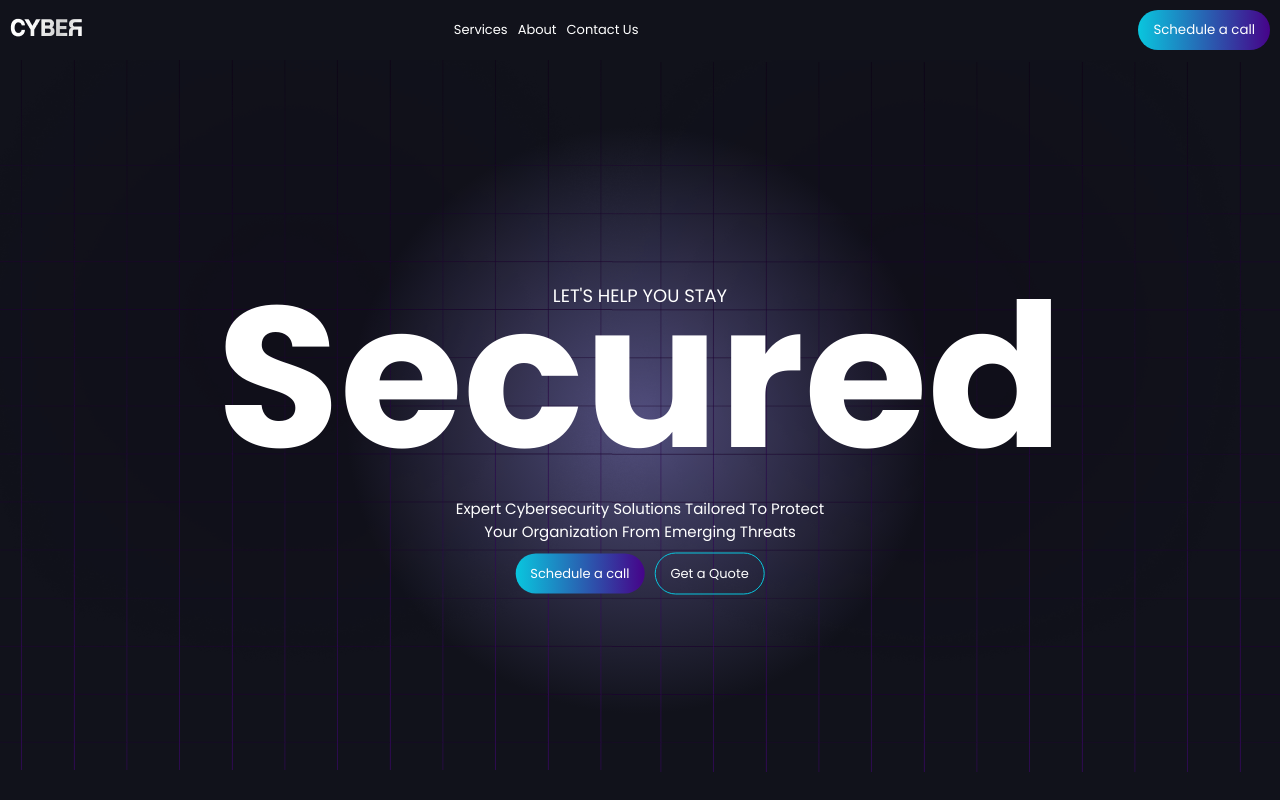
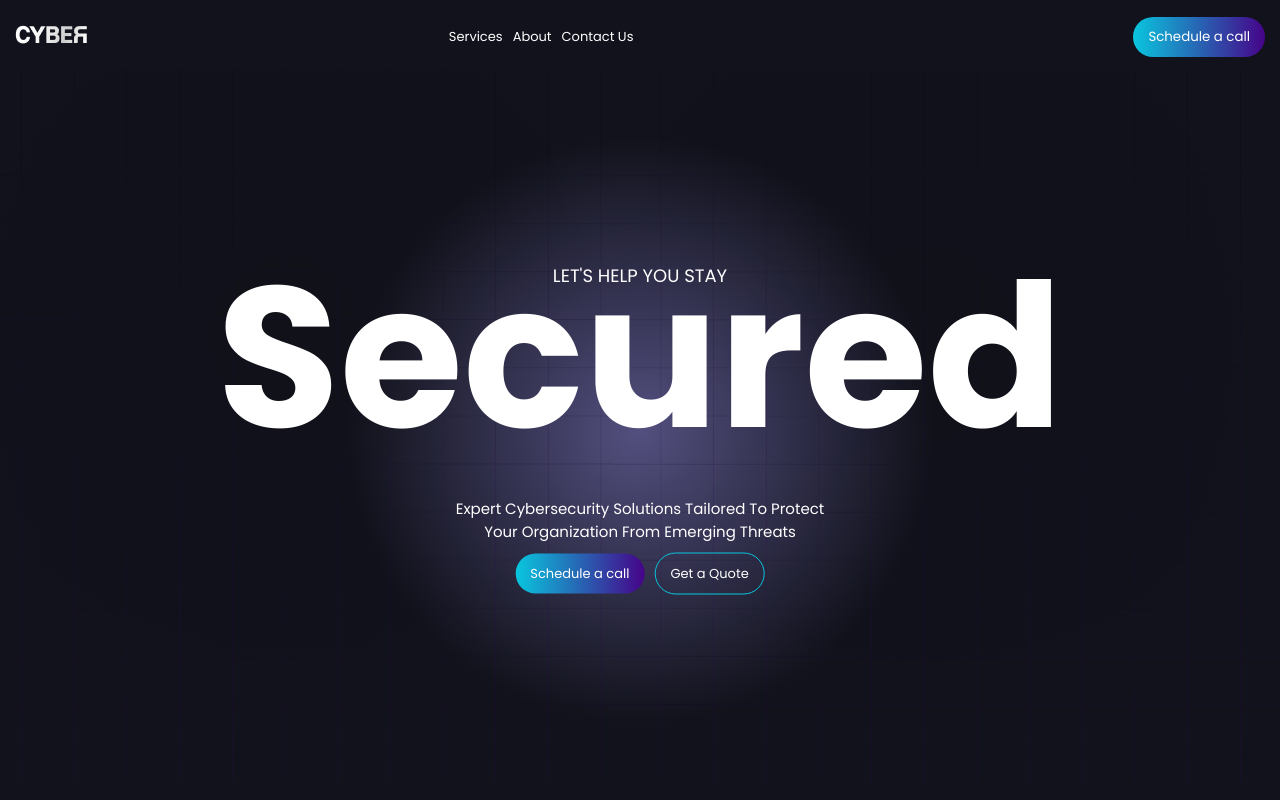
Before and after one commit to Saiyan619/CyberPosture, a React (Vite) app: page / in a window 1280 px wide. Shown: the top 800 px of the page. Built offline with nearby package versions, Linux system fonts and the light colour scheme.

Commit message:
finishing up header/Nav

```diff
--- a/src/components/Nav/Nav.jsx
+++ b/src/components/Nav/Nav.jsx
@@ -1,23 +1,41 @@
 import React from 'react'
 import { useState } from 'react'
 import Hamburger from 'hamburger-react';
+import { motion } from "framer-motion";
+import { useInView } from "react-intersection-observer";
 import './nav.css'
 
 const Nav = () => {
     const [change, setChange] = useState(false)
+      const [ref, InView] = useInView({
+        triggerOnce: false,
+        threshold: 0.2,
+      });
+
     function toggleNav() {
         setChange(!change)
     }
 
 
   return (
-      <nav>
+      <nav >
 
-          <div>
+          <motion.div
+              ref={ref}
+              initial={{ opacity: 0, y: 0 }}
+              animate={InView ? { opacity: 1, y: 2 } : {}}
+              exit={{ opacity: 0, x: 20 }}
+              transition={{ duration: 0.5, delay: 0.6 }}>
               <img src="./Group (4).png" alt="nav logo" />
-          </div>
+          </motion.div>
 
-          <div className={!change ? 'sub_nav_mobile' : 'sub_nav_mobile_active'}>
+          <motion.div
+            ref={ref}
+            initial={{ opacity: 0, y: 0 }}
+            animate={InView ? { opacity: 1, y: 2 } : {}}
+            exit={{ opacity: 0, x: 20 }}
+        transition={{ duration: 0.5, delay: 0.6 }}
+        className={!change ? 'sub_nav_mobile' : 'sub_nav_mobile_active'}>
           <ul>
               <li>Services</li>
               <li>About</li>
@@ -27,7 +45,7 @@ const Nav = () => {
           <div>
               <button className='nav_btn'>Schedule a call</button>
           </div>
-          </div>
+          </motion.div>
 
 
           <div onClick={toggleNav} className="hamburger">
--- a/src/components/Nav/nav.css
+++ b/src/components/Nav/nav.css
@@ -4,7 +4,7 @@ nav{
     justify-content: space-between;
     background-color: #11121B;
     color: white;
-    padding: 10px;
+    padding: 15px;
     font-size: 13px;
 
 }
@@ -18,6 +18,10 @@ ul{
 li{
     list-style: none;
     cursor: pointer;
+}li:hover{
+    list-style: none;
+    cursor: pointer;
+    text-decoration: underline;
 }
 
 .sub_nav_mobile{
@@ -34,6 +38,18 @@ li{
     padding: 10px 15px;
     border-radius: 100px;
     cursor: pointer;
+    transition: .3s;
+  }
+
+.nav_btn:hover{
+    background: linear-gradient(to right, #09C6DE, #460389);
+    border: none;
+    color: white;
+    padding: 10px 15px;
+    border-radius: 100px;
+    cursor: pointer;
+    filter: drop-shadow(0 0 40px #09C6DE);
+    transition: .3s;
   }
 
   .hamburger{
--- a/src/components/header/Header.jsx
+++ b/src/components/header/Header.jsx
@@ -1,43 +1,46 @@
-import React from 'react'
-import './header.css'
+import React from "react";
+import "./header.css";
 import { motion } from "framer-motion";
 import { useInView } from "react-intersection-observer";
 
 const Header = () => {
-
   const [ref, InView] = useInView({
-        triggerOnce: false,
+    triggerOnce: true,
     threshold: 0.2,
   });
 
   return (
-      <div className='header'>
-          <div className='checker_bg_container'>
-              <img className='checker_bg' src="./checkered-bg.png" alt="checker_bg" />
+    <div className="header">
+      <div className="checker_bg_container">
+        <img className="checker_bg" src="./checkered-bg.png" alt="checker_bg" />
       </div>
-          <div className='sub_header'>
-              <div className='header_hero_text_container'>
+      <div className="sub_header">
+        <div className="header_hero_text_container">
           <motion.div
             ref={ref}
             initial={{ opacity: 0, y: 0 }}
-                  animate={InView ? { opacity: 1, y: 20 } : {}}
-                  exit={{ opacity: 0, x: 20 }}
-                  transition={{ duration: 0.5, delay: 0.6 }}    className='sub_header_hero_text_container'>
-                  <span className='header_hero_span'>let's help you stay</span>
+            animate={InView ? { opacity: 1 } : {}}
+            exit={{ opacity: 0}}
+            transition={{ duration: 0.5, delay: 0.6 }}
+            className="sub_header_hero_text_container"
+          >
+            <span className="header_hero_span">let's help you stay</span>
             <h1>Secured</h1>
           </motion.div>
 
-              <p className='header_hero_p'>Expert cybersecurity solutions tailored to protect <br /> your organization from emerging threats</p>
+          <p className="header_hero_p">
+            Expert cybersecurity solutions tailored to protect <br /> your
+            organization from emerging threats
+          </p>
         </div>
 
-          <div className='header_hero_btns_container'>
-              <button className='header_btn_1'>Schedule a call</button>
-              <button className='header_btn_2'>Get a Quote</button>
+        <div className="header_hero_btns_container">
+          <button className="header_btn_1">Schedule a call</button>
+          <button className="header_btn_2">Get a Quote</button>
         </div>
       </div>
+    </div>
+  );
+};
 
-    </div>
-  )
-}
-
-export default Header
+export default Header;
--- a/src/components/header/header.css
+++ b/src/components/header/header.css
@@ -9,6 +9,7 @@
 .checker_bg{
     width: 100%;
     height: 89vh;
+    opacity: .3;
 }
 
 .sub_header{
@@ -17,6 +18,11 @@
     left: 50%;
     transform: translate(-50%,-50%);
     text-align: center;
+}
+.header_hero_p{
+    font-size: 10px;
+    text-transform: capitalize;
+    margin-top: 30px;
 }
 
 .header_btn_1 {
@@ -27,11 +33,32 @@
     border-radius: 100px;
     cursor: pointer;
     font-size: 13px;
+transition: .3s;
+scale: 1;
+  }
+.header_btn_1:hover {
+    background: linear-gradient(to right, #09C6DE, #460389);
+    border: none;
+    color: white;
+    padding: 10px 15px;
+    border-radius: 100px;
+    cursor: pointer;
+    font-size: 13px;
+    filter: drop-shadow(0 0 40px #09C6DE);
+    transition: .2s;
+    scale: 1.1;
   }
 
 .header_btn_2{
     background-color: transparent;
     border: 1px solid#09C6DE;
+    color: white;
+    padding: 10px 15px;
+    border-radius: 100px;
+    cursor: pointer;
+    font-size: 13px;
+}.header_btn_2:hover{
+    background-color: #05a1b6;
     color: white;
     padding: 10px 15px;
     border-radius: 100px;
@@ -113,6 +140,20 @@ h1{
         border-radius: 100px;
         cursor: pointer;
         font-size: 10px;
+    transition: .3s;
+    scale: 1;
+      }
+    .header_btn_1:hover {
+        background: linear-gradient(to right, #09C6DE, #460389);
+        border: none;
+        color: white;
+        padding: 10px 15px;
+        border-radius: 100px;
+        cursor: pointer;
+        font-size: 10px;
+        filter: drop-shadow(0 0 40px #09C6DE);
+        transition: .3s;
+        scale: 1.1;
       }
 
     .header_btn_2{
--- a/src/components/section1/sectionone.css
+++ b/src/components/section1/sectionone.css
@@ -20,7 +20,7 @@
 
       .section_1_header_text{
         text-transform: uppercase;
-        font-size: 10px;
+        font-size: 13px;
         color: #7DBDF8;
       }
 
--- a/src/components/section2/sectiontwo.css
+++ b/src/components/section2/sectiontwo.css
@@ -4,8 +4,8 @@
 
 .section_2_hero_text_container > span{
     text-transform: uppercase;
-        font-size: 10px;
-        color: #7DBDF8;
+    font-size: 13px;
+    color: #7DBDF8;
 }
 
 .section_2_img_container{
```
Lines whose indentation alone changed are shown as unchanged.
